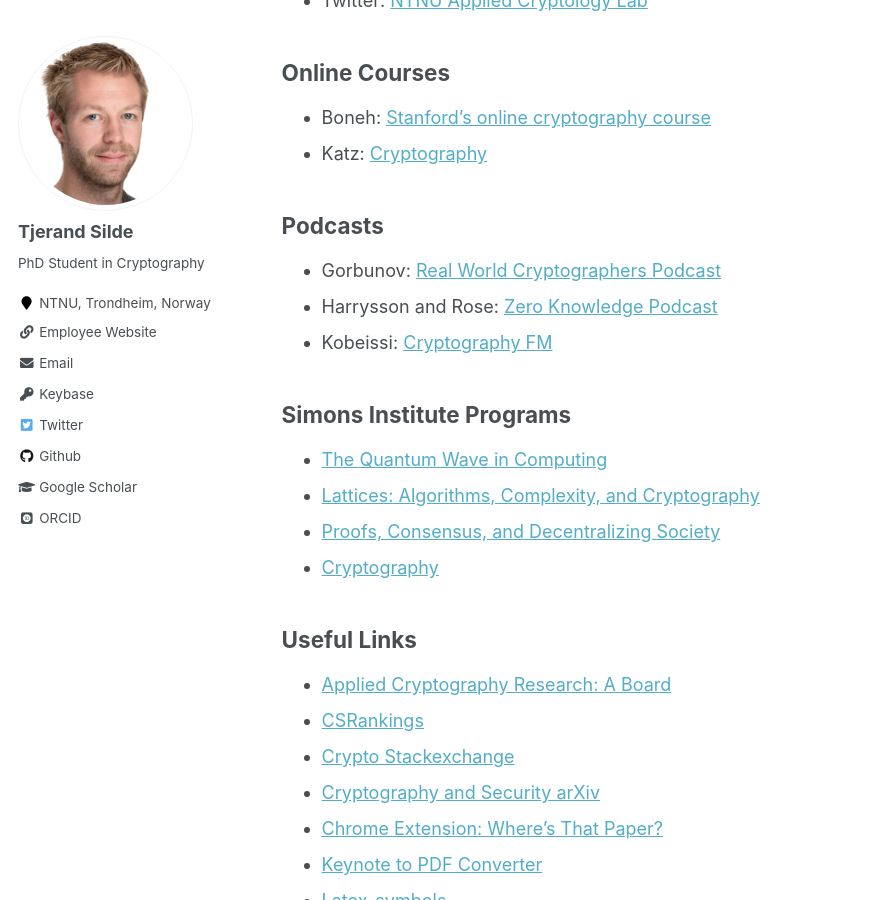
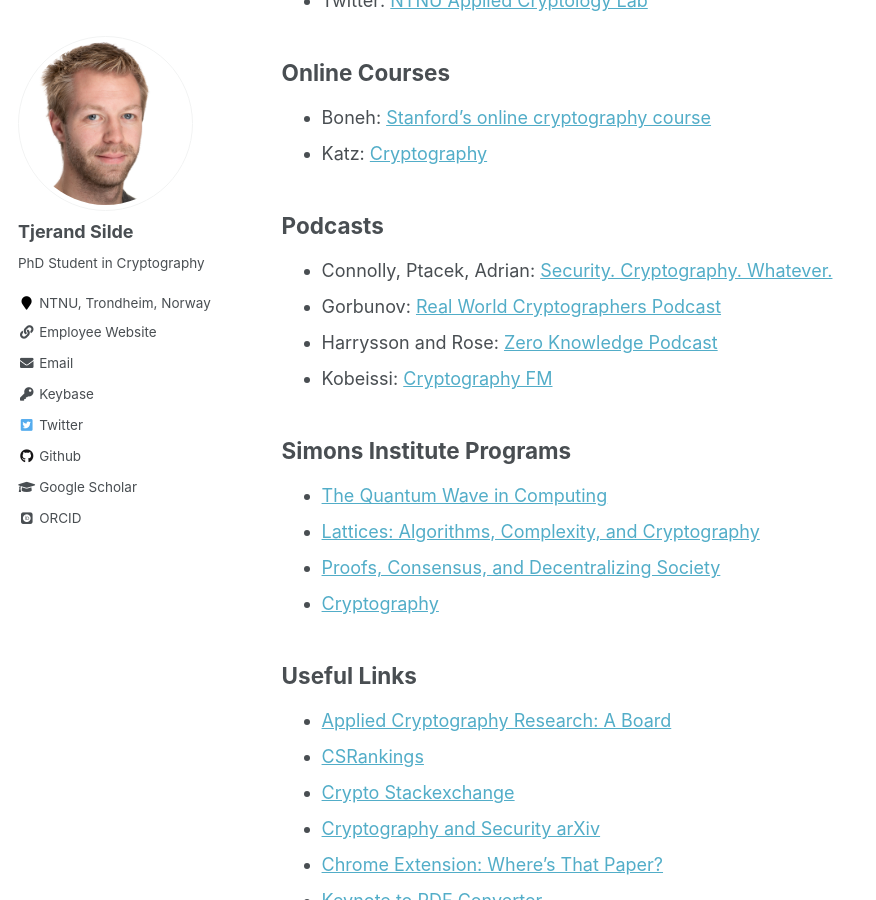
Before and after one commit to tjesi/tjesi.github.io, a Jekyll site: the page built from _pages/resources.md, in a window 1280 px wide and 900 px high, scrolled down 2094 px. Shown: the whole window, without its empty margins (0-876 px from the left). Built offline with Jekyll 4.4.1, drawn with Linux system fonts in a browser that asks for light colours; some web fonts are replaced.

Commit message:
Update resources.md

```diff
--- a/_pages/resources.md
+++ b/_pages/resources.md
@@ -71,6 +71,7 @@
 
 ## Podcasts
 
+- Connolly, Ptacek, Adrian: [Security. Cryptography. Whatever.](https://securitycryptographywhatever.buzzsprout.com)
 - Gorbunov: [Real World Cryptographers Podcast](https://rwcpodcast.buzzsprout.com)
 - Harrysson and Rose: [Zero Knowledge Podcast](https://www.zeroknowledge.fm)
 - Kobeissi: [Cryptography FM](https://www.cryptography.fm)
```
